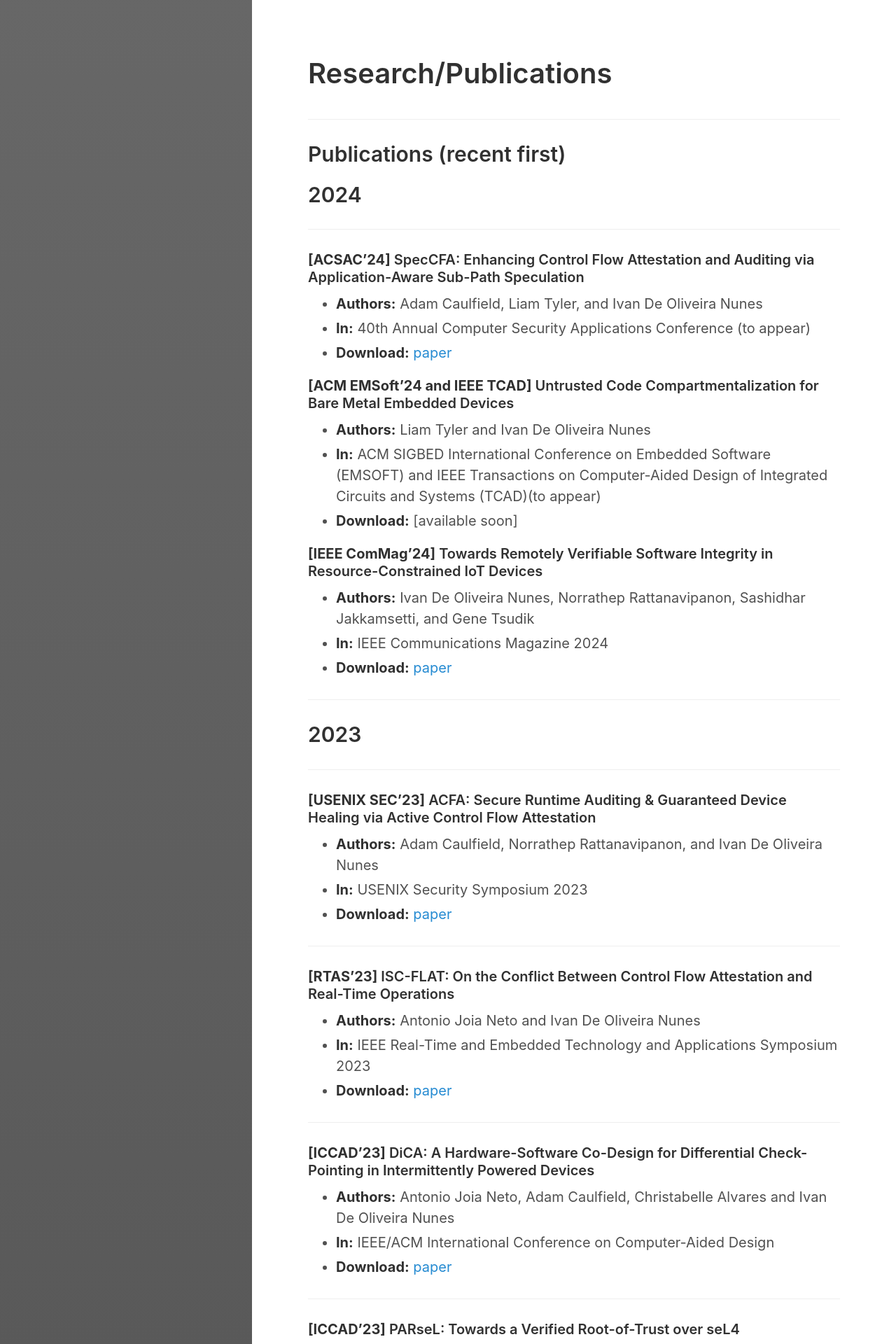
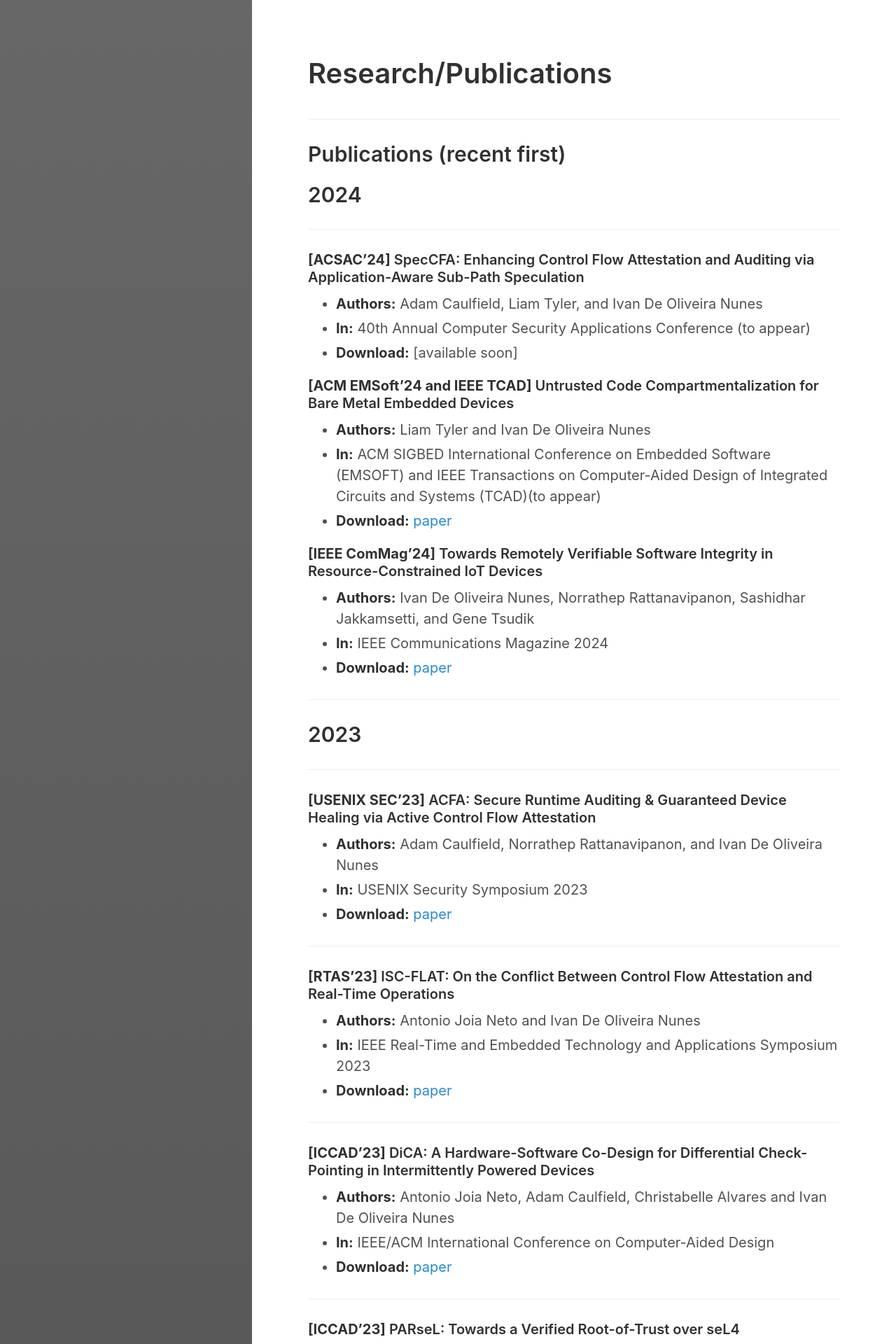
Before and after one commit to ivanolive/ivanolive.github.io, a Jekyll site: the page built from research.md, in a window 1280 px wide. Shown: the top 1920 px of the page at 70% size. Built offline with Jekyll 4.4.1, drawn with Linux system fonts in a browser that asks for light colours.

```diff
--- a/research.md
+++ b/research.md
@@ -19,14 +19,14 @@ ___
 
 - **Authors:** Adam Caulfield, Liam Tyler, and Ivan De Oliveira Nunes
 - **In:** 40th Annual Computer Security Applications Conference (to appear)
-- **Download:** [paper](https://people.rit.edu/~ixdics/pubs/UCCA.pdf)
+- **Download:** [available soon]
 
 
 #### **\[ACM EMSoft'24 and IEEE TCAD\]** Untrusted Code Compartmentalization for Bare Metal Embedded Devices
 
 - **Authors:** Liam Tyler and Ivan De Oliveira Nunes
 - **In:** ACM SIGBED International Conference on Embedded Software (EMSOFT) and IEEE Transactions on Computer-Aided Design of Integrated Circuits and Systems (TCAD)(to appear)
-- **Download:** [available soon]
+- **Download:** [paper](https://people.rit.edu/~ixdics/pubs/UCCA.pdf)
 
 #### **\[IEEE ComMag'24\]** Towards Remotely Verifiable Software Integrity in Resource-Constrained IoT Devices
 
```
